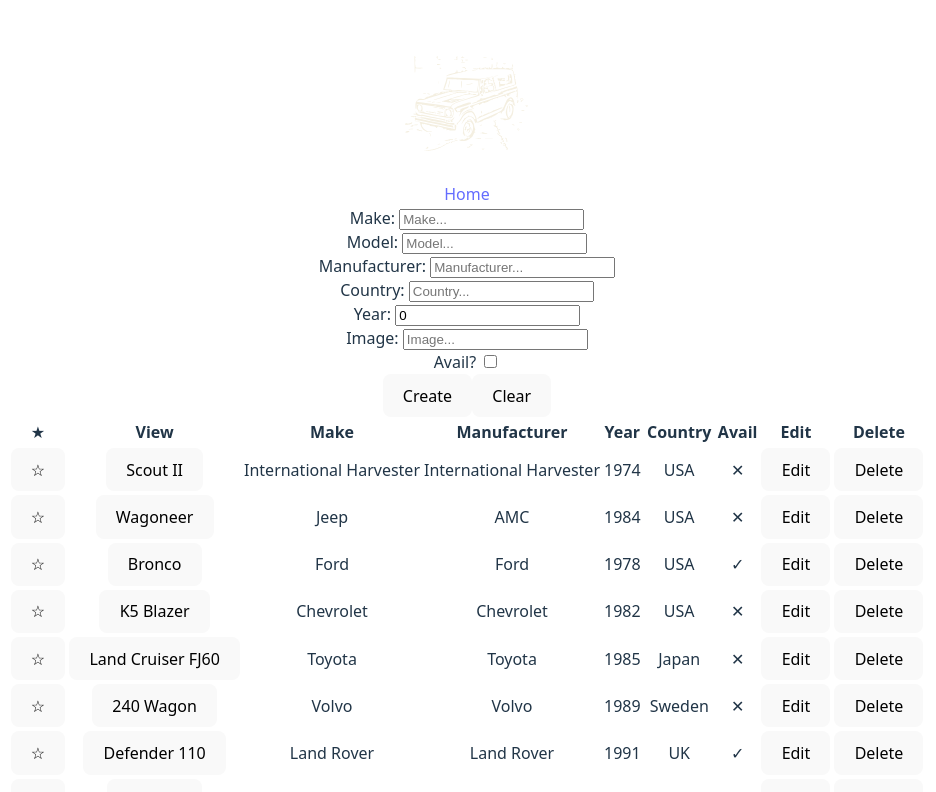
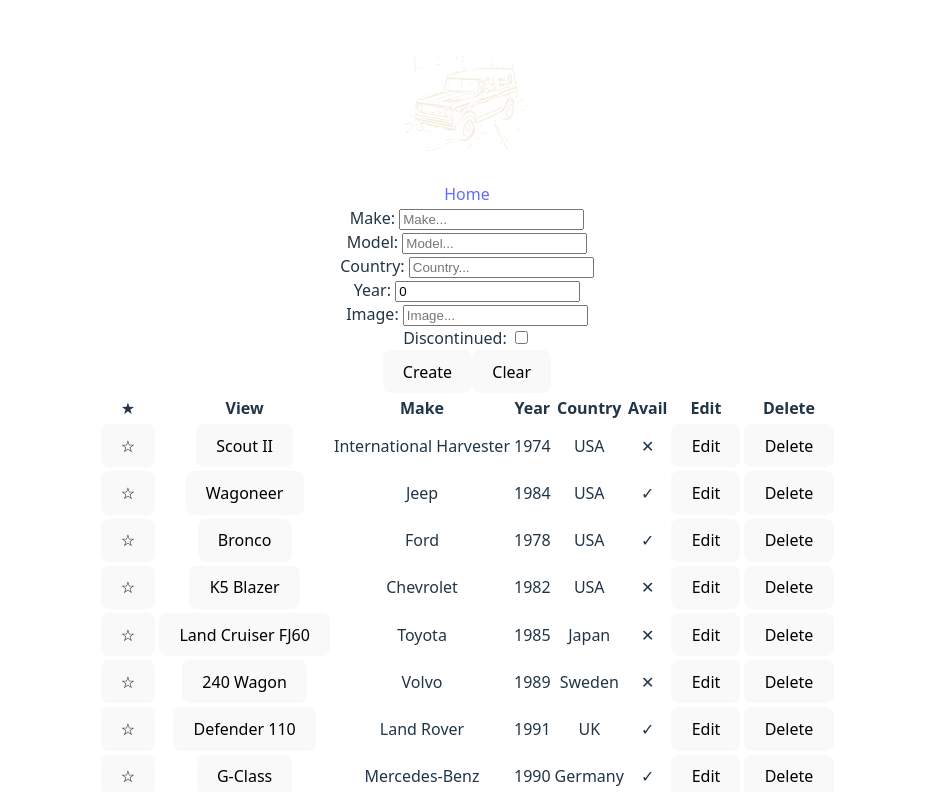
Before and after one commit to josdic1/p2-boxcar, a React (Vite) app: page /home in a window 1280 px wide. Shown: the top 792 px of the page, without its empty margins (173-1109 px from the left). Built offline with nearby package versions, Linux system fonts and the light colour scheme; data requests are answered from the project's data file.

Commit message:
added a tag field in json for text search

```diff
--- a/db.json
+++ b/db.json
@@ -3,132 +3,134 @@
     {
       "make": "International Harvester",
       "model": "Scout II",
-      "manufacturer": "International Harvester",
       "country": "USA",
       "year": 1974,
       "discontinued": true,
       "image": "/src/assets/img/1974-scout-ii.jpg",
       "favorite": false,
-      "id": "f8a1"
+      "id": "7ec9",
+      "tag": "international harvester scout ii"
     },
     {
       "make": "Jeep",
       "model": "Wagoneer",
-      "manufacturer": "AMC",
       "country": "USA",
       "year": 1984,
-      "discontinued": true,
+      "discontinued": false,
       "image": "/src/assets/img/1984-wagoneer.jpeg",
       "favorite": false,
-      "id": "e97b"
+      "id": "401d",
+      "tag": "jeep wagoneer"
     },
     {
       "make": "Ford",
       "model": "Bronco",
-      "manufacturer": "Ford",
       "country": "USA",
       "year": 1978,
       "discontinued": false,
       "image": "/src/assets/img/1978-bronco.jpeg",
       "favorite": false,
-      "id": "8938"
+      "id": "19a3",
+      "tag": "ford bronco"
     },
     {
       "make": "Chevrolet",
       "model": "K5 Blazer",
-      "manufacturer": "Chevrolet",
       "country": "USA",
       "year": 1982,
       "discontinued": true,
       "image": "/src/assets/img/1982-k5-blazer.jpeg",
       "favorite": false,
-      "id": "85c9"
+      "id": "e80c",
+      "tag": "chevrolet k5 blazer"
     },
     {
       "make": "Toyota",
       "model": "Land Cruiser FJ60",
-      "manufacturer": "Toyota",
       "country": "Japan",
       "year": 1985,
       "discontinued": true,
       "image": "/src/assets/img/1985-land-cruiser-fj60.jpeg",
       "favorite": false,
-      "id": "69b5"
+      "id": "1e59",
+      "tag": "toyota land cruiser fj60"
     },
     {
       "make": "Volvo",
       "model": "240 Wagon",
-      "manufacturer": "Volvo",
       "country": "Sweden",
       "year": 1989,
       "discontinued": true,
       "image": "/src/assets/img/1989-240-wagon.jpg",
       "favorite": false,
-      "id": "5812"
+      "id": "253e",
+      "tag": "volvo 240 wagon"
     },
     {
       "make": "Land Rover",
       "model": "Defender 110",
-      "manufacturer": "Land Rover",
       "country": "UK",
       "year": 1991,
       "discontinued": false,
       "image": "/src/assets/img/1991-defender-110.jpg",
       "favorite": false,
-      "id": "e8ec"
+      "id": "0424",
+      "tag": "land rover defender 110"
     },
     {
       "make": "Mercedes-Benz",
       "model": "G-Class",
-      "manufacturer": "Mercedes-Benz",
       "country": "Germany",
       "year": 1990,
       "discontinued": false,
       "image": "/src/assets/img/1990-g-class.jpg",
       "favorite": false,
-      "id": "14be"
+      "id": "b087",
+      "tag": "mercedes benz g class"
     },
     {
       "make": "Subaru",
       "model": "Brat",
-      "manufacturer": "Subaru",
       "country": "Japan",
       "year": 1983,
       "discontinued": true,
       "image": "/src/assets/img/1983-brat.jpeg",
       "favorite": false,
-      "id": "609f"
+      "id": "deff",
+      "tag": "subaru brat"
     },
     {
       "make": "Volkswagen",
       "model": "Vanagon",
-      "manufacturer": "Volkswagen",
       "country": "Germany",
       "year": 1986,
       "discontinued": true,
       "image": "/src/assets/img/1986-vanagon.jpeg",
       "favorite": false,
-      "id": "51d6"
+      "id": "c86e",
+      "tag": "volkswagen vanagon"
     },
     {
-      "id": "e7f5",
       "make": "Nissan",
       "model": "G60-Patrol",
-      "manufacturer": "Nissan",
       "country": "Japan",
       "year": "1969",
-      "discontinued": false,
-      "image": "/src/assets/img/1969-g60-patrol.jpg"
+      "discontinued": true,
+      "image": "/src/assets/img/1969-g60-patrol.jpg",
+      "favorite": false,
+      "id": "a66a",
+      "tag": "nissan g60 patrol"
     },
     {
-      "id": "a58d",
+      "id": "2d4b",
       "make": "UAZ",
       "model": "469B",
-      "manufacturer": "UAZ",
       "country": "Russia",
       "year": "1972",
-      "discontinued": false,
-      "image": "/src/assets/img/1972-469b.jpg"
+      "discontinued": true,
+      "image": "/src/assets/img/1972-469b.jpg",
+      "favorite": false,
+      "tag": "uaz 469b"
     }
   ]
 }
--- a/src/components/Card.jsx
+++ b/src/components/Card.jsx
@@ -48,7 +48,6 @@
         </button>
         </td>
         <td>{boxcar.make}</td>
-        <td>{boxcar.manufacturer}</td>
         <td>{boxcar.year}</td>
         <td>{boxcar.country}</td>
         <td>{boxcar.discontinued ? "✕" : "✓"}</td>
--- a/src/pages/Form.jsx
+++ b/src/pages/Form.jsx
@@ -9,11 +9,11 @@
     const [formData, setFormData] = useState({
         make: '',
         model: '',
-        manufacturer: '',
         country: '',
         year: 0,
         discontinued: false,
         image: '',
+        favorite: false
     })
 
     useEffect(() => {
@@ -21,11 +21,11 @@
         setFormData({
             make: selectedBoxcar.make,
             model: selectedBoxcar.model,
-            manufacturer: selectedBoxcar.manufacturer,
             country: selectedBoxcar.country,
-            year: selectedBoxcar.year,
+            year: selectedBoxcar.year || 0,
             discontinued: selectedBoxcar.discontinued,
             image: selectedBoxcar.image,
+            favorite: selectedBoxcar.favorite
         })
        }
     },[inEditMode, selectedBoxcar])
@@ -61,7 +61,7 @@
             model: '',
             manufacturer: '',
             country: '',
-            year: '',
+            year: 0,
             discontinued: false,
             image: '',
             favorite: false
@@ -78,15 +78,13 @@
     <input type="text" id="make" name="make" value={formData.make} onChange={onFormChange} placeholder="Make..." /></div>
     <div><label htmlFor="model">Model: </label>
     <input type="text"id="model" name="model" value={formData.model} onChange={onFormChange} placeholder="Model..." /></div>
-    <div><label htmlFor="manufacturer">Manufacturer: </label>
-    <input type="text" id="manufacturer" name="manufacturer" value={formData.manufacturer} onChange={onFormChange} placeholder="Manufacturer..." /></div>
     <div><label htmlFor="country">Country: </label>
     <input type="text" id="country" name="country" value={formData.country} onChange={onFormChange} placeholder="Country..." /></div>
     <div><label htmlFor="year">Year: </label>
     <input type="number" id="year" name="year" value={formData.year} onChange={onFormChange} placeholder="Year..." /></div>
     <div><label htmlFor="image">Image: </label>
     <input type="text" id="image" name="image" value={formData.image} onChange={onFormChange} placeholder="Image..." /></div>
-    <div><label htmlFor="discontinued">Avail? </label>
+    <div><label htmlFor="discontinued">Discontinued: </label>
     <input type="checkbox" id="discontinued" name="discontinued" checked={formData.discontinued} onChange={onFormChange} /></div>
     <div>
     <button type='submit'>{inEditMode ? "Update" : "Create"}</button>
--- a/src/pages/List.jsx
+++ b/src/pages/List.jsx
@@ -24,7 +24,6 @@
                 <th> ★ </th>
                 <th>View</th>
                 <th>Make</th>
-                <th>Manufacturer</th>
                 <th>Year</th>
                 <th>Country</th>
                 <th>Avail</th>
```
Also changed, not shown: src/pages/Filter.jsx (added, +15 -0 lines).
